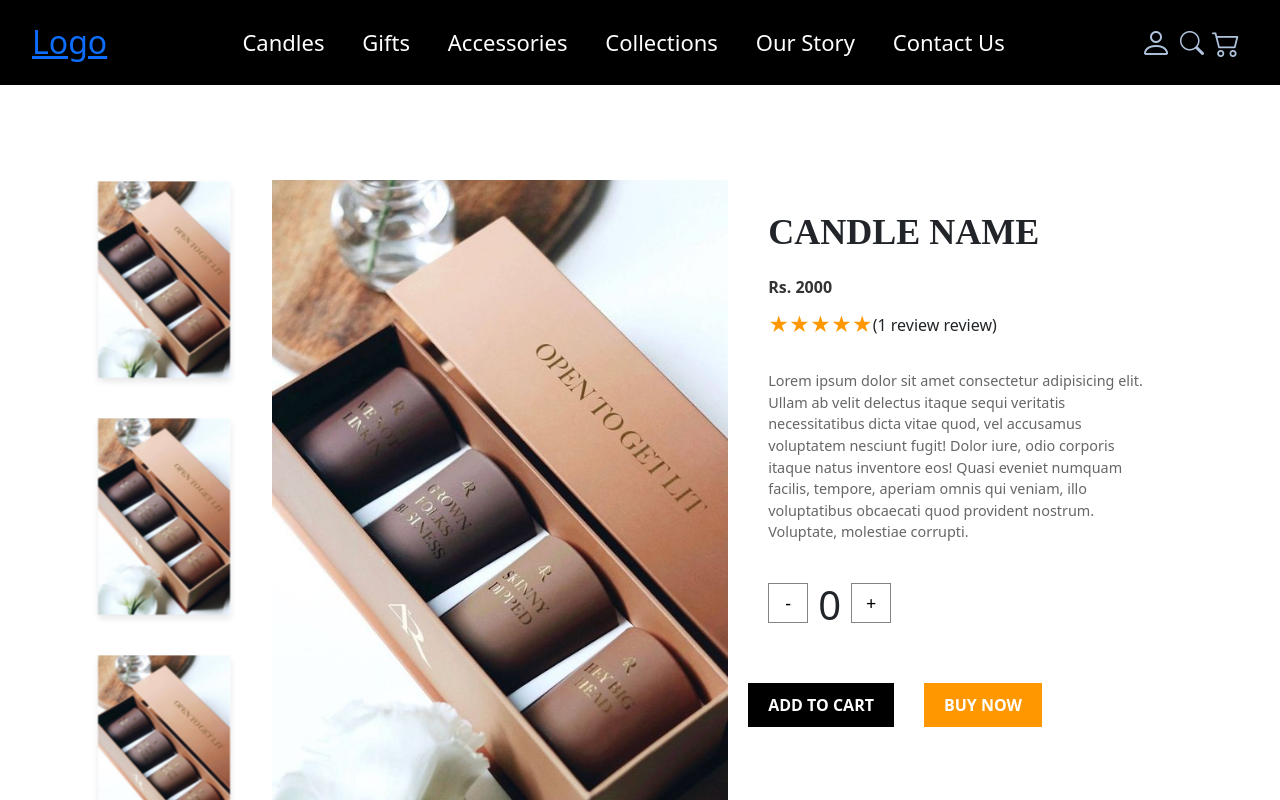
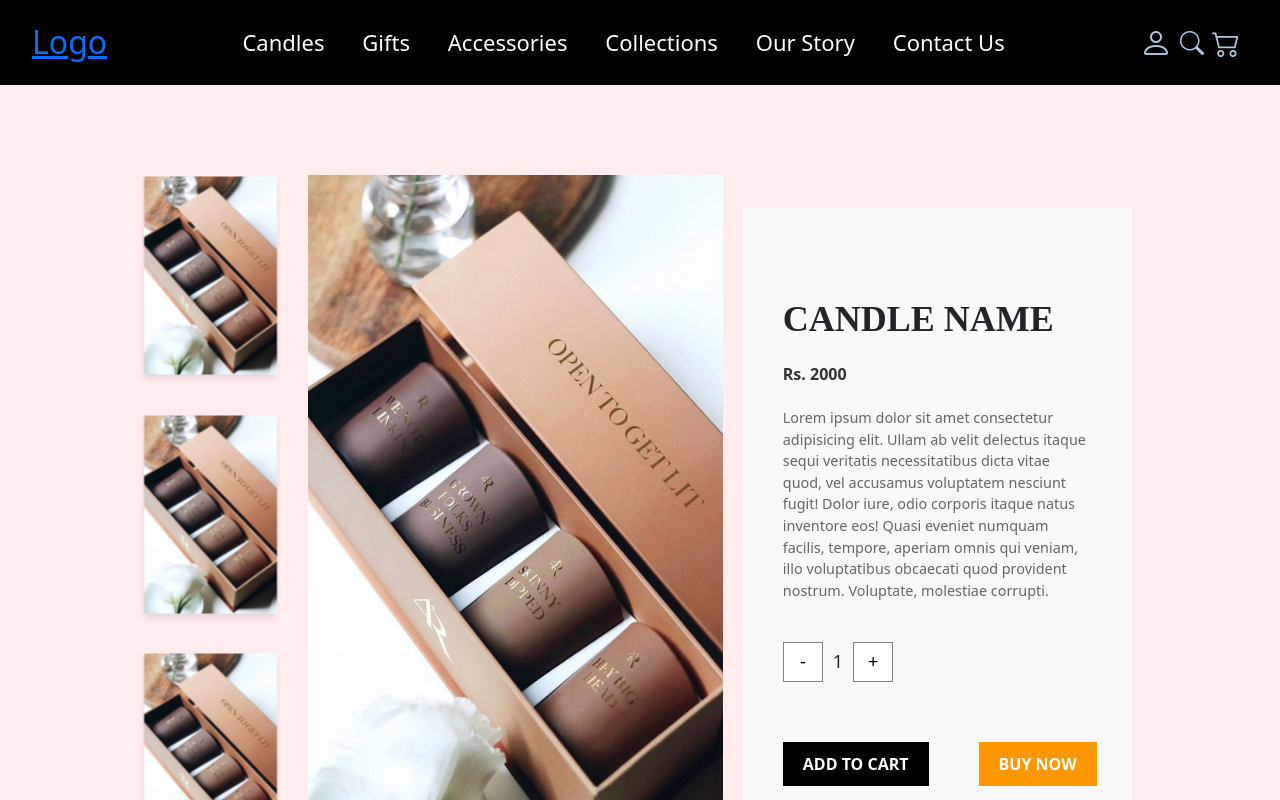
Before and after one commit to ChitranshGhai/Team-Project, a React (Create React App) app: page /product in a window 1280 px wide. Shown: the top 800 px of the page. Built offline with nearby package versions, Linux system fonts and the light colour scheme; a web font is replaced by a local one.

Commit message:
shop page updated

```diff
--- a/src/Components/CollectionPages/ShopPage.jsx
+++ b/src/Components/CollectionPages/ShopPage.jsx
@@ -4,31 +4,31 @@ import './shop_page.css'
 import candle1 from '../Images/gift2.jpg'
 import candle2 from '../Images/gift3.jpg'
 export default function ShopPage() {
-  const [count, setCount] = useState(0)
+  const [count, setCount] = useState(1)
   return (
-    <>
-      <div className='container'>
+    <div id='whole'>
+      <div id='container'>
         <div className="content-wrap">
           <div className="side-area">
-            <img src={candle} alt="" className='first' />
-            <img src={candle} alt="" className='first' />
-            <img src={candle} alt="" className='first' />
+            <img src={candle} alt="" className='firstimg' />
+            <img src={candle} alt="" className='firstimg' />
+            <img src={candle} alt="" className='firstimg' />
           </div>
           <div className="main-content">
             <img src={candle} alt="" className='main' />
             <div className="content">
               <h1 className='product-name'>CANDLE NAME</h1>
               <p className="product-price">Rs. 2000</p>
-              <div className="review">
+              {/* <div className="review">
                 <span className='stars'>★★★★★</span>
                 <span className="text">(1 review review)</span>
-              </div>
+              </div> */}
               <p className="product-desc">
                 Lorem ipsum dolor sit amet consectetur adipisicing elit. Ullam ab velit delectus itaque sequi veritatis necessitatibus dicta vitae quod, vel accusamus voluptatem nesciunt fugit! Dolor iure, odio corporis itaque natus inventore eos! Quasi eveniet numquam facilis, tempore, aperiam omnis qui veniam, illo voluptatibus obcaecati quod provident nostrum. Voluptate, molestiae corrupti.
               </p>
               <div className="counter">
                 <button onClick={() => { setCount(count - 1) }}>-</button>
-                <h3>{count}</h3>
+                <h3 className='height3'>{count}</h3>
                 <button onClick={() => { setCount(count + 1) }}>+</button>
               </div>
               <div className="button-group">
@@ -43,7 +43,7 @@ export default function ShopPage() {
           <h4>Additional Information</h4>
           <p>Lorem ipsum dolor sit, amet consectetur adipisicing elit. Earum quae rerum velit, atque id blanditiis et cum iure? Doloremque cumque earum suscipit natus iusto similique dolorem consectetur magnam blanditiis totam?</p>
         </div>
-        <h3>Related Product</h3>
+        <h3 className='height'>Related Product</h3>
         <div className="related-prod">
         <div className='image-wrapper col-3'>
             <div className="image-inner-wrapper">
@@ -80,6 +80,6 @@ export default function ShopPage() {
           </div>
         </div>
 
-    </>
+    </div>
   )
 }
--- a/src/Components/CollectionPages/shop_page.css
+++ b/src/Components/CollectionPages/shop_page.css
@@ -1,8 +1,13 @@
-.container{
+#whole{
+  background-color: #ffecec;
+}
+#container{
     display: flex;
     /* justify-content: space-between; */
     flex-direction: column;
     padding: 20px;
+    padding-right: 10%;
+    padding-left: 10%;
 }
 .content-wrap{
   display: flex;
@@ -22,23 +27,26 @@
     gap: 20px;
 }
 .content{
+  margin-top: 10%;
     display: flex;
     flex-direction: column;
     align-items: flex-start;
     max-width: 500px;
+    background-color: #faf9f9;
+    padding: 20px;
 }
 .side-area{
     width: 15%;
     margin-top: 5%;
 }
-.first{
+.firstimg{
     box-shadow: 0 4px 8px rgba(0, 0, 0, 0.1);
     height: 30%;
     margin: 7px;
     transition: opacity 0.35s, transform 0.35s;
     transform: scale3d(0.88, 0.88, 0.88);
 }
-.first:hover{
+.firstimg:hover{
     opacity: 0.6;
     transform: scale3d(0.95, 0.95, 0.95);
 }
@@ -55,7 +63,7 @@
     font-size: 20px; /* Adjust font size if needed */
     padding: 5px;
 }
-.counter h3{
+.height3{
     margin: 0;
     font-size: 18px;
     line-height: 25px;
@@ -73,7 +81,7 @@
     margin: 1px 20px;
   }
 
-  .review{
+  /* .review{
     display: flex;
     justify-content: center;
     align-items: center;
@@ -82,7 +90,7 @@
 
   .stars {
     font-size: 20px;
-    color: #ff9800; /* Gold color for stars */
+    color: #ff9800;
   }
 
   .review-text {
@@ -90,7 +98,7 @@
     font-size: 14px;
     color: #666;
   }
-
+   */
   .product-desc{
     font-size: 16px;
     color: #666;
@@ -119,10 +127,6 @@
     cursor: pointer;
   }
 
-  .counter h3 {
-    margin: 0;
-    font-size: 24px;
-  }
   .add-to-cart{
     margin-top: 20px;
     padding: 10px 20px;
@@ -132,6 +136,7 @@
     color: #fff;
     border: none;
     cursor: pointer;
+    margin: 20px;
   }
   .button-group{
     display: flex;
@@ -155,6 +160,7 @@
     color: #fff;
     border: none;
     cursor: pointer;
+    margin-bottom: 20px;
   }
   .buy-now:hover{
     border-radius: 30px;
@@ -173,7 +179,7 @@
   .related-prod{
     display: flex;
   }
- .container h3{
+ .height{
   margin-top: 6%;
     margin-bottom: 3%;
     font-size: 2.5rem;
```
